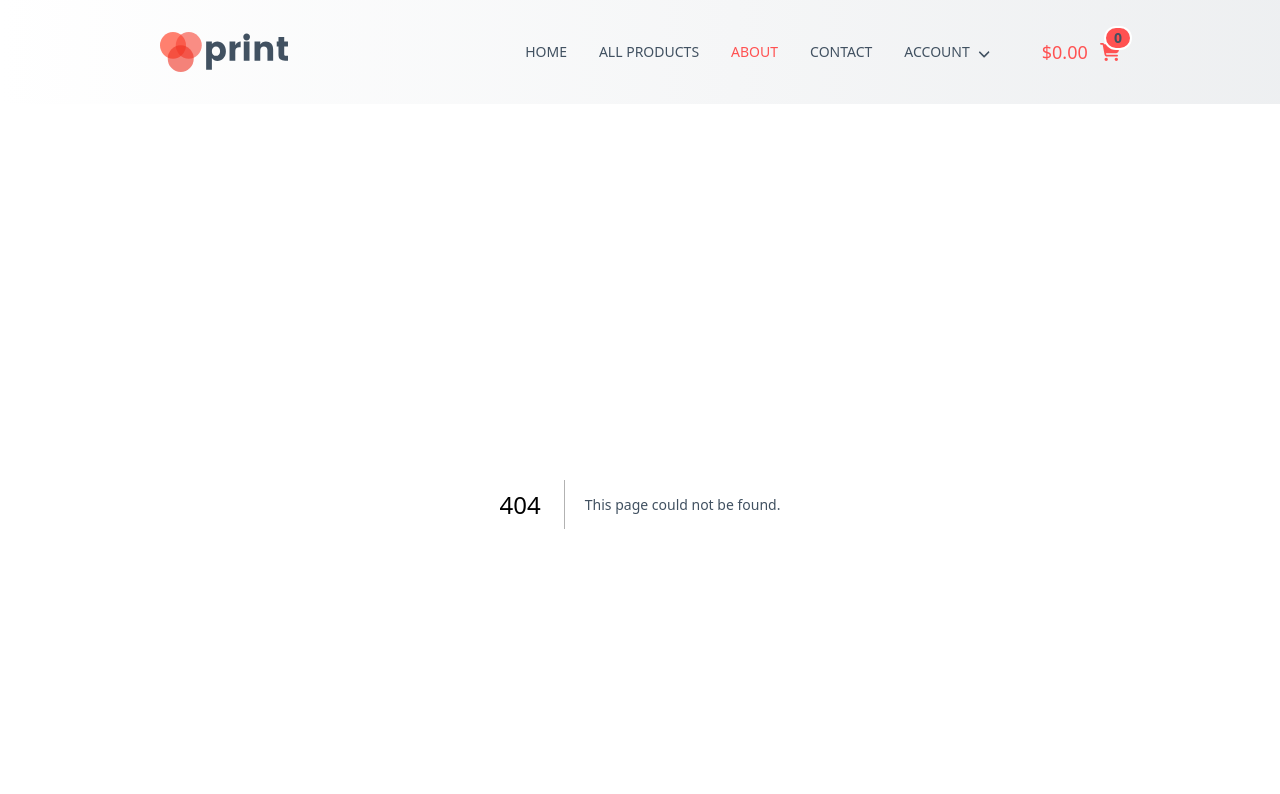
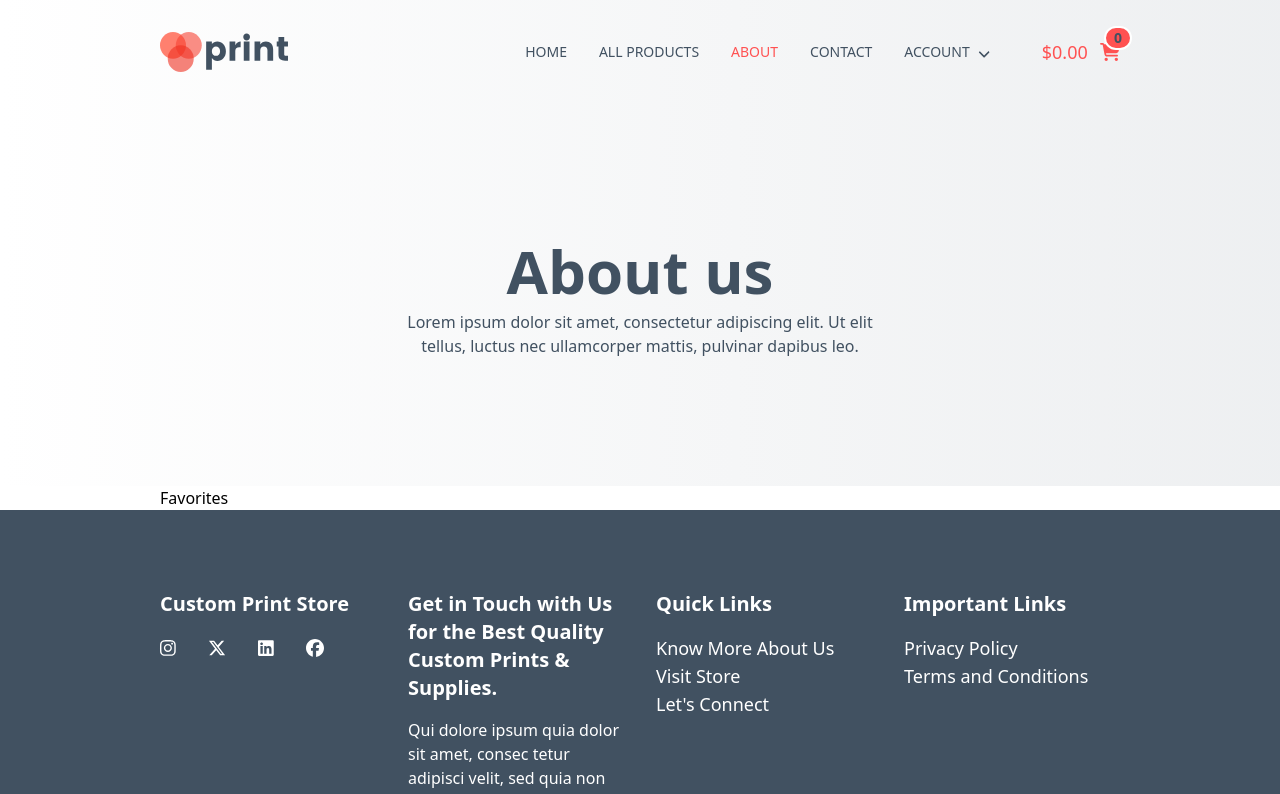
Before and after one commit to ib-ahmedd/print, a Next.js app: page /about in a window 1280 px wide. Before the commit this address had no page. Shown: the top 794 px of the page. Built offline with nearby package versions, Linux system fonts and the light colour scheme.

Commit message:
complete about page hero section

```diff
--- /dev/null
+++ b/app/about/components/Favorites.tsx
@@ -0,0 +1,7 @@
+import React from "react";
+
+function Favorites() {
+  return <section>Favorites</section>;
+}
+
+export default Favorites;
--- /dev/null
+++ b/app/about/components/Hero.tsx
@@ -0,0 +1,13 @@
+function Hero() {
+  return (
+    <section className="hero_section w-full flex flex-col items-center py-32">
+      <h1>About us</h1>
+      <p className="text-site-blue w-full sm:w-4/5 md:w-1/2 text-center">
+        Lorem ipsum dolor sit amet, consectetur adipiscing elit. Ut elit tellus,
+        luctus nec ullamcorper mattis, pulvinar dapibus leo.
+      </p>
+    </section>
+  );
+}
+
+export default Hero;
--- /dev/null
+++ b/app/about/components/index.ts
@@ -0,0 +1,4 @@
+import Hero from "./Hero";
+import Favorites from "./Favorites";
+
+export { Hero, Favorites };
--- /dev/null
+++ b/app/about/page.tsx
@@ -0,0 +1,12 @@
+import { Favorites, Hero } from "./components";
+
+function About() {
+  return (
+    <main>
+      <Hero />
+      <Favorites />
+    </main>
+  );
+}
+
+export default About;
--- a/app/components/hero/Hero.tsx
+++ b/app/components/hero/Hero.tsx
@@ -5,12 +5,12 @@ import Link from "next/link";
 
 function Hero() {
   return (
-    <section className="flex-col md:flex-row items-center md:items-start bg-gradient-to-b md:bg-gradient-to-r from-[#FFFFFF00] to-[#EBEDEFDE] md:justify-between gap-12">
+    <section className="hero_section flex-col md:flex-row items-center md:items-start md:justify-between gap-12">
       <div className="flex-1 flex flex-col gap-4 py-8 lg:py-32">
         <h2 className="font-bold text-lg text-site-blue w-fit pt-6 half_border">
           Best quality products
         </h2>
-        <h1 className="text-4xl slg:text-6xl font-bold text-site-blue leading-[1.3] slg:leading-[1.3]">
+        <h1 className="">
           We Print What
           <br className="hidden xl:block" /> You Want!
         </h1>
--- a/app/globals.css
+++ b/app/globals.css
@@ -8,6 +8,10 @@ body {
   @apply font-poppins;
 }
 
+h1 {
+  @apply text-4xl slg:text-6xl font-bold text-site-blue leading-[1.3] slg:leading-[1.3];
+}
+
 h2 {
   @apply text-2xl md:text-4xl mb-8 md:mb-0 font-bold text-site-blue leading-relaxed md:leading-relaxed;
 }
@@ -15,6 +19,10 @@ h2 {
 section,
 nav {
   @apply w-full flex px-8 xl:px-40;
+}
+
+.hero_section {
+  @apply bg-gradient-to-b md:bg-gradient-to-r from-[#FFFFFF00] to-[#EBEDEFDE];
 }
 
 .half_border {
```
